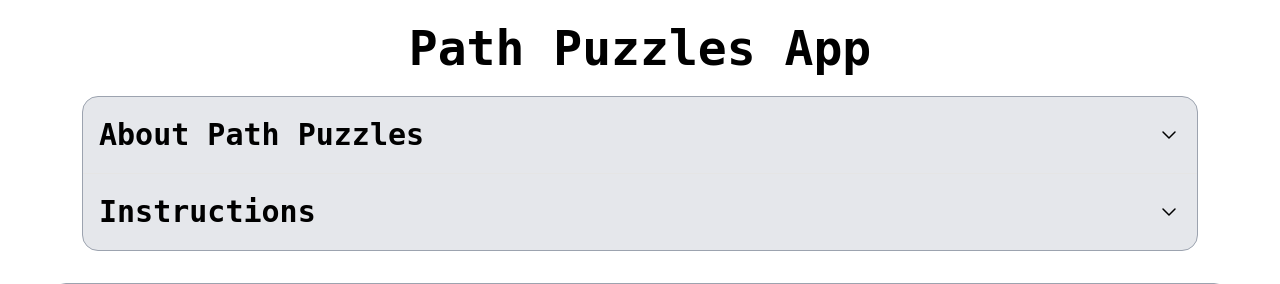
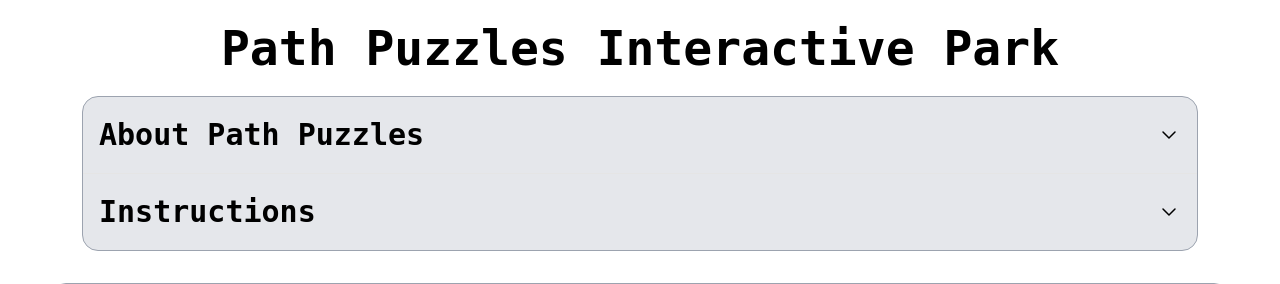
Before and after one commit to csmarz/path-puzzles-interactive, a Django app: page / in a window 1280 px wide. Shown: the top 284 px of the page. Run offline with Django 4.2, Linux system fonts and the light colour scheme; data that the repository does not hold is empty.

Commit message:
changed application name

```diff
--- a/pathapp/templates/index.html
+++ b/pathapp/templates/index.html
@@ -17,10 +17,10 @@
     <link rel="icon" type="image/png" sizes="32x32" href="{% static '/images/favicon-32x32.png' %}">
     <link rel="icon" type="image/png" sizes="16x16" href="{% static '/images/favicon-16x16.png' %}">
     <link rel="manifest" href="{% static '/images/site.webmanifest' %}">
-    <title>Path Puzzles App</title>
+    <title>Path Puzzles Interactive Park</title>
 </head>
 <body>
-    <h1 class="my-6 font-mono font-bold text-center text-5xl">Path Puzzles App</h1>
+    <h1 class="my-6 font-mono font-bold text-center text-5xl">Path Puzzles Interactive Park</h1>
     <div class="mx-8 bg-gray-200 rounded-2xl border border-gray-400">
         <div class="grid divide-y divide-neutral-200">
             <div>
```
Also changed, not shown: README.md.
